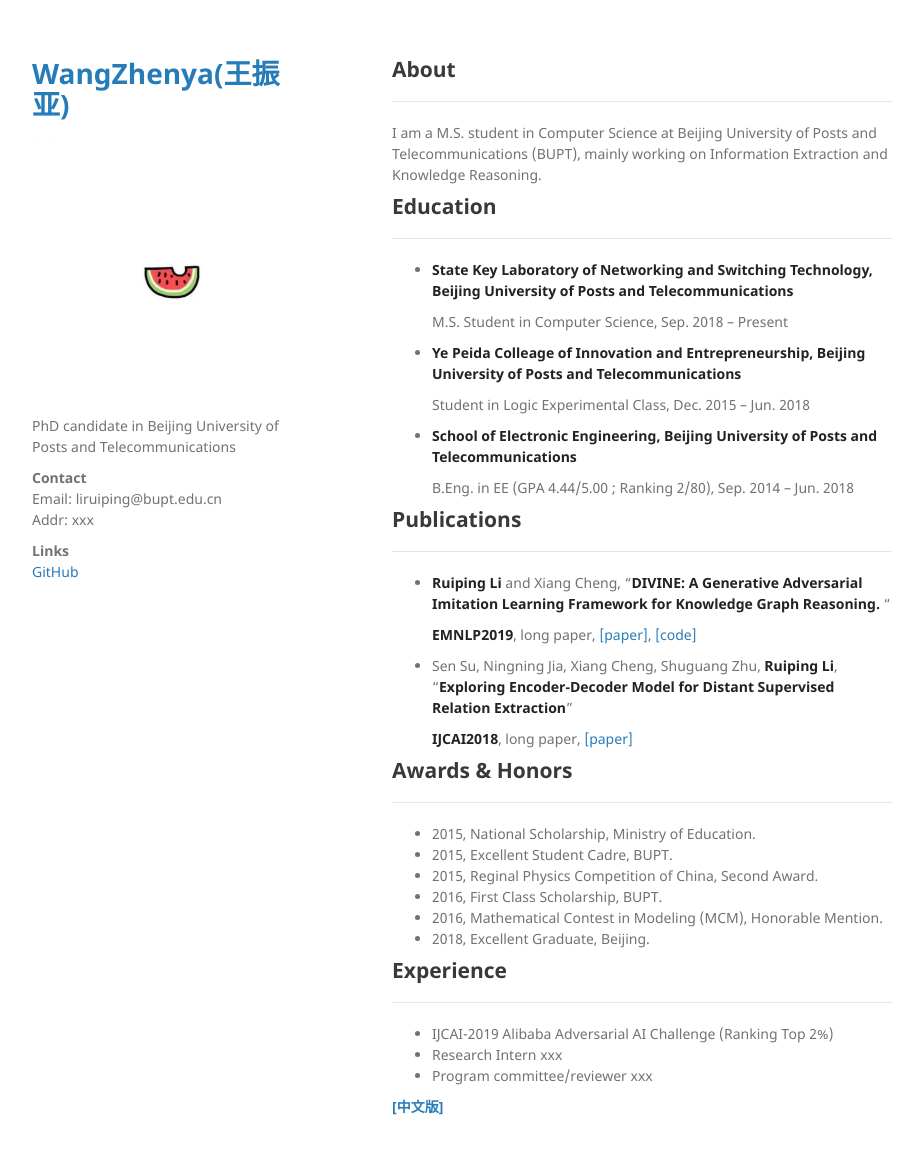
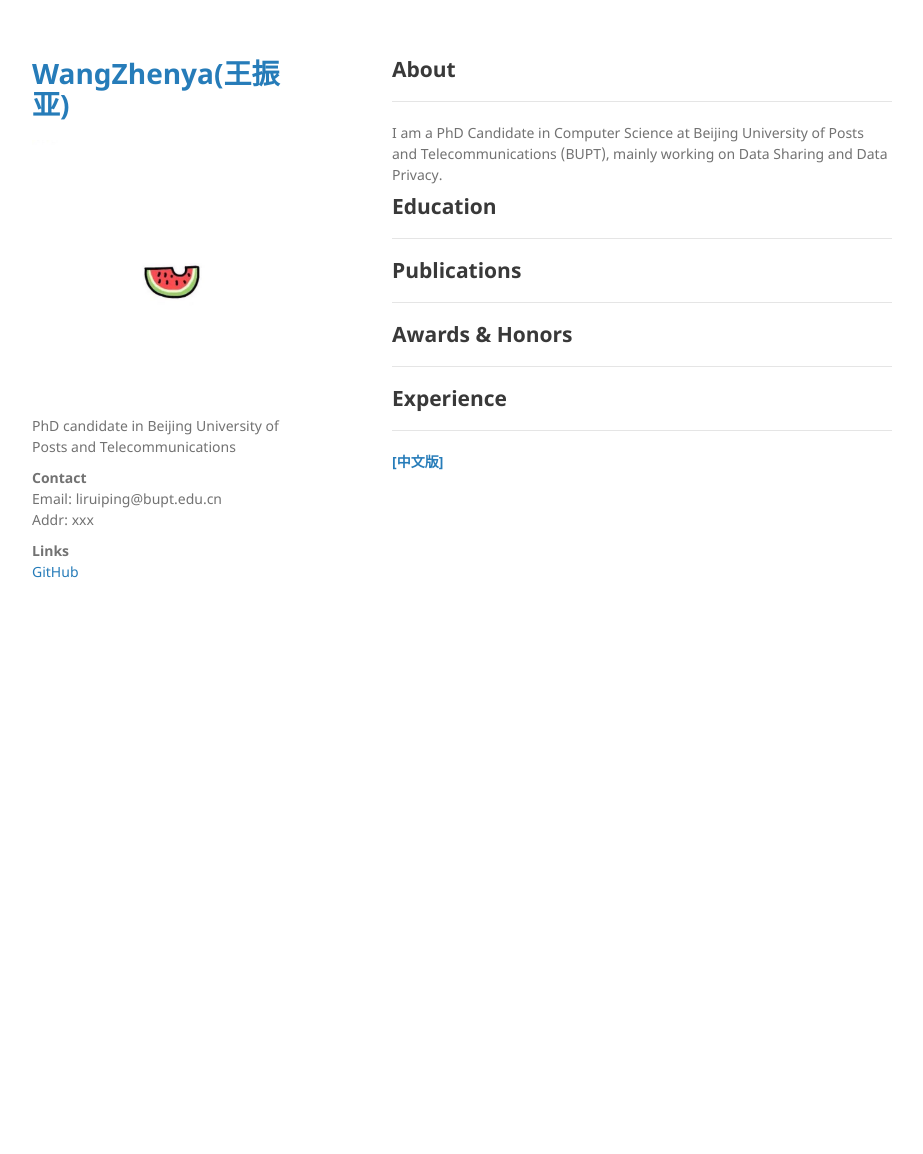
Before and after one commit to AshiakerWang/AshiakerWang.github.io, a Jekyll site: the page built from index.md, in a window 1280 px wide and 1187 px high. Shown: the top 1154 px of the window, without its empty margins (178-1101 px from the left). Built offline with Jekyll 4.4.1, drawn with Linux system fonts in a browser that asks for light colours; our own code applies the rules of GitHub Pages for plain Markdown files.

Commit message:
Update index.md

```diff
--- a/index.md
+++ b/index.md
@@ -1,55 +1,28 @@
 ## About
 ---
 
-I am a M.S. student in Computer Science at Beijing University of Posts and Telecommunications (BUPT), mainly working on Information Extraction and Knowledge Reasoning.
+I am a PhD Candidate in Computer Science at Beijing University of Posts and Telecommunications (BUPT), mainly working on Data Sharing and Data Privacy.
 
 ## Education
 
 ---
 
 
-* **State Key Laboratory of Networking and Switching Technology, Beijing University of Posts and Telecommunications**
-
-  M.S. Student in Computer Science, Sep. 2018 -- Present
-
-* **Ye Peida Colleage of Innovation and Entrepreneurship, Beijing University of Posts and Telecommunications**
-
-  Student in Logic Experimental Class, Dec. 2015 -- Jun. 2018
-
-* **School of Electronic Engineering, Beijing University of Posts and Telecommunications**
-
-  B.Eng. in EE (GPA 4.44/5.00 ; Ranking 2/80), Sep. 2014 -- Jun. 2018
 
 ## Publications
 
 ---
 
-* **Ruiping Li** and Xiang Cheng, "**DIVINE: A Generative Adversarial Imitation Learning Framework for Knowledge Graph Reasoning.** "
-
-  **EMNLP2019**, long paper, [[paper]](https://www.aclweb.org/anthology/TBD-709), [[code]](https://github.com/Ruiping-Li/DIVINE)
-
-* Sen Su, Ningning Jia, Xiang Cheng, Shuguang Zhu, **Ruiping Li**, "**Exploring Encoder-Decoder Model for Distant Supervised Relation Extraction**"
-
-  **IJCAI2018**, long paper, [[paper]](https://www.ijcai.org/proceedings/2018/610)
 
 
 ## Awards & Honors
 ------
 
-- 2015, National Scholarship, Ministry of Education.
-- 2015, Excellent Student Cadre, BUPT.
-- 2015, Reginal Physics Competition of China, Second Award.
-- 2016, First Class Scholarship, BUPT.
-- 2016, Mathematical Contest in Modeling (MCM), Honorable Mention.
-- 2018, Excellent Graduate, Beijing.
+
 
 ##  Experience
 ------
 
-- IJCAI-2019 Alibaba Adversarial AI Challenge (Ranking Top 2%)
-- Research Intern xxx
-- Program committee/reviewer xxx
-
 
 
 #### [[中文版]](./index_cn.html)
```
